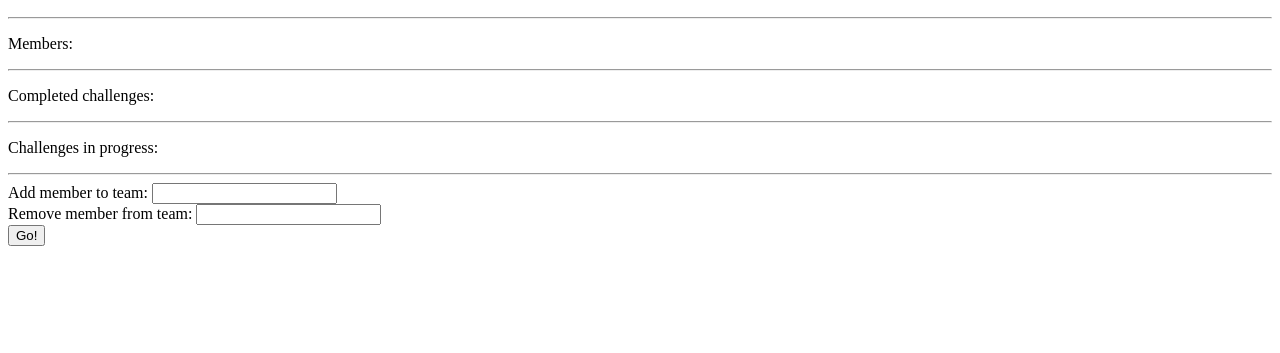
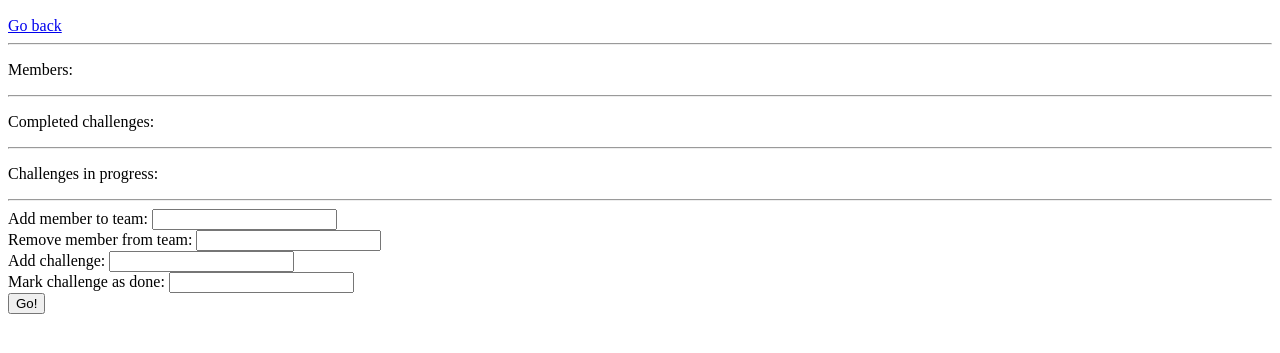
Before and after one commit to SomethingGeneric/fctfd, a Flask app: template templates/admin_team.html in a window 1280 px wide. Shown: the part 25-378 px from the top of the page. Run offline with Flask 3, Linux system fonts and the light colour scheme; the template is opened without the code that fills it, so the values that code supplies are empty.

Commit message:
flesh out admin team options

```diff
--- a/server.py
+++ b/server.py
@@ -37,26 +37,43 @@ def save_data():
     with open("db/challenges.yaml", "w") as f:
         f.write(yaml.dump(challenges))
 
+
 def get_attrib(name, key):
     for team in teams:
-        if team['name'] == name:
+        if team["name"] == name:
             return team[key]
     return None
 
+
+def get_chall(name):
+    for chal in challenges:
+        if chal["name"] == name:
+            return chal
+    return None
+
+
 def has_team(fteam):
     for team in teams:
-        if team['name'] == fteam:
+        if team["name"] == fteam:
             return True
     return False
+
 
 def edit_team(name, key, value):
     global teams
 
     for team in teams:
-        if team['name'] == name:
+        if team["name"] == name:
             team[key] = value
             return True
 
+    return False
+
+
+def has_challenge(name):
+    for challenge in challenges:
+        if challenge["name"] == name:
+            return True
     return False
 
 
@@ -161,24 +178,44 @@ def team(team_name):
         try:
             if not has_team(team_name):
                 return f"No such team: {team_name}", 500
-            if request.form.get("member_add") != '':
+            if request.form.get("member_add") != "":
                 print(f"Adding member to {team_name}")
-                old_players = get_attrib(team_name, 'players')
+                old_players = get_attrib(team_name, "players")
                 new_players = old_players
                 new_players.append(request.form.get("member_add"))
-                edit_team(team_name, 'players', new_players)
-            if request.form.get("member_remove") != '':
+                edit_team(team_name, "players", new_players)
+            if request.form.get("member_remove") != "":
                 print(f"Removing member from {team_name}")
-                old_players = get_attrib(team_name, 'players')
+                old_players = get_attrib(team_name, "players")
                 for p in old_players:
                     if p == request.form.get("member_remove"):
                         old_players.remove(p)
-                edit_team(team_name, 'players', old_players)
+                edit_team(team_name, "players", old_players)
+            if request.form.get("challenge_add") != "":
+                print(f"Adding challenge to {team_name}")
+                if has_challenge(request.form.get("challenge_add")):
+                    challenges_wip = get_attrib(team_name, "challenges-working")
+                    challenges_wip.append(request.form.get("challenge_add"))
+                    edit_team(team_name, "challenges-working", challenges_wip)
+            if request.form.get("challenge_finish") != "":
+                print(f"Marking challenge as done for {team_name}")
+                # TODO: add verify challenge exists in DB
+                challenges_done = get_attrib(team_name, "challenges-complete")
+                challenges_wip = get_attrib(team_name, "challenges-working")
+                challenge_name = request.form.get("challenge_finish")
+                if challenge_name in challenges_wip:
+                    challenges_wip.remove(challenge_name)
+                    challenges_done.append(challenge_name)
+                    edit_team(team_name, "challenges-complete", challenges_done)
+                    edit_team(team_name, "challenges-working", challenges_wip)
+                    points = int(get_chall(challenge_name)["points"])
+                    curr_points = int(get_attrib(team_name, "score"))
+                    new_pts = curr_points + points
+                    edit_team(team_name, "score", str(new_pts))
             save_data()
             return redirect(f"/teams/{team_name}")
         except Exception as e:
             return f"Error: {str(e)}"
-
 
 
 @app.route("/challenges/<challenge_name>", methods=["GET", "POST"])
--- a/templates/admin_team.html
+++ b/templates/admin_team.html
@@ -1,5 +1,6 @@
 <h3>{{ team_name }}</h3>
 <p>Score: {{ score }}</p>
+<a href="/admin">Go back</a>
 <hr/>
 <p>Members:</p>
 <ul>
@@ -29,5 +30,11 @@
     <label for="member_remove">Remove member from team:</label>
     <input type="text" id="member_remove" name="member_remove">
     <br/>
+    <label for="challenge_add">Add challenge:</label>
+    <input type="text" id="challenge_add" name="challenge_add">
+    <br/>
+    <label for="challenge_finish">Mark challenge as done:</label>
+    <input type="text" id="challenge_finish" name="challenge_finish">
+    <br/>
     <button type="submit">Go!</button>
 </form>
```
